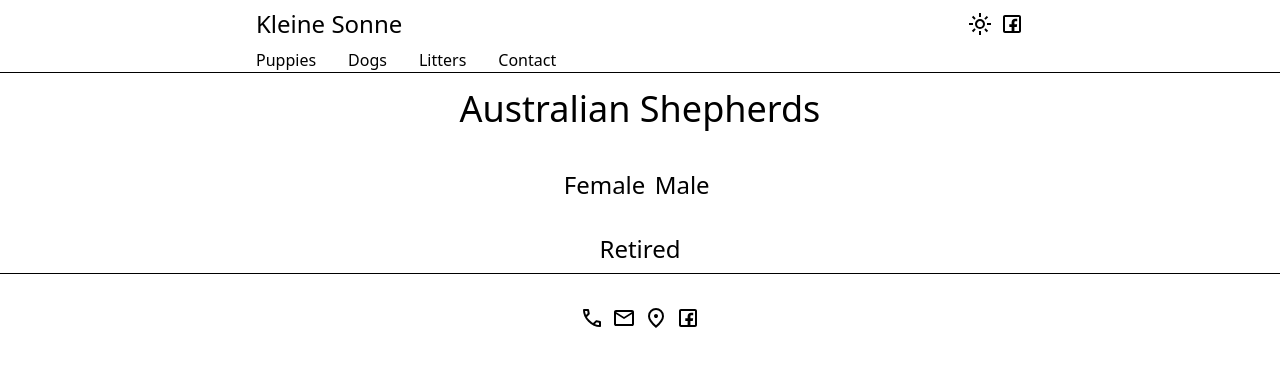
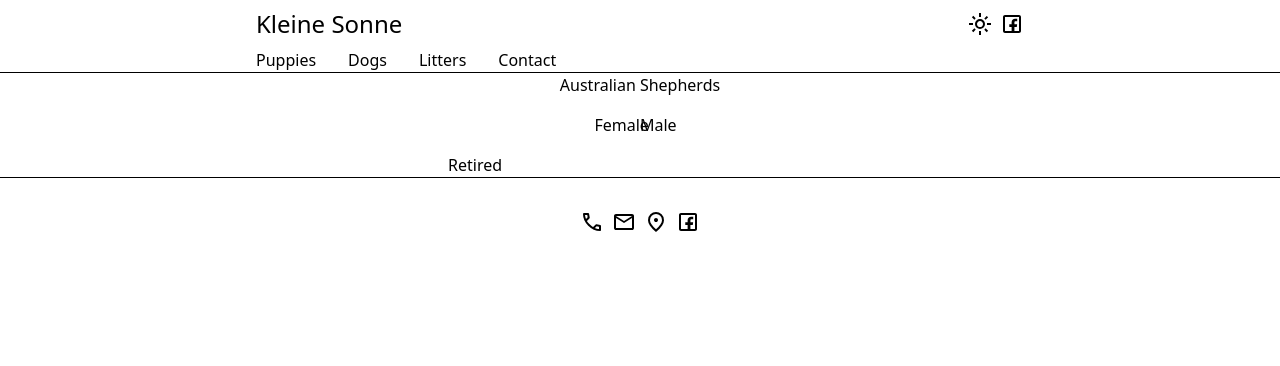
Before and after one commit to mart-mihkel/kleinesonne, a SvelteKit app in the folder front/: page /dogs/1 in a window 1280 px wide. Shown: the top 366 px of the page. Built offline with nearby package versions, Linux system fonts and the light colour scheme.

Commit message:
h tailwind💨

```diff
--- a/front/src/app.css
+++ b/front/src/app.css
@@ -8,18 +8,6 @@ body {
     margin: 0;
     width: 100%;
     height: 100%;
-}
-
-h2 {
-    @apply p-4 text-center text-4xl;
-}
-
-h3 {
-    @apply p-2 text-center text-2xl;
-}
-
-h4 {
-    @apply text-center text-lg;
 }
 
 ::-webkit-scrollbar {
--- a/front/src/lib/components/Thumbnail.svelte
+++ b/front/src/lib/components/Thumbnail.svelte
@@ -18,7 +18,7 @@
     <div
         class="absolute bottom-0 w-10/12 bg-white bg-opacity-50 transition-opacity duration-300 group-hover:opacity-0"
     >
-        <h3>{nickname}</h3>
-        <h4>{name}</h4>
+        <h3 class="p-2 text-center text-2xl">{nickname}</h3>
+        <h4 class="text-center text-lg">{name}</h4>
     </div>
 </a>
--- a/front/src/routes/+page.svelte
+++ b/front/src/routes/+page.svelte
@@ -1,5 +1,5 @@
 <div class="dark:bg-black dark:text-white">
-    <h2>Puppies available</h2>
+    <h2 class="p-4 text-center text-4xl">Puppies available</h2>
     <div class="flex flex-col md:h-[600px] md:flex-row">
         <div
             class="group relative transition-all duration-500 ease-out md:w-1/3 hover:md:w-1/2"
@@ -60,7 +60,7 @@
 <div
     class="flex flex-col gap-4 py-4 md:px-44 lg:px-64 dark:bg-black dark:text-white"
 >
-    <h2>About</h2>
+    <h2 class="p-4 text-center text-4xl">About</h2>
     <p class="text-justify">
         Lorem ipsum dolor sit amet, consectetur adipiscing elit. Phasellus
         commodo leo aliquet massa viverra dapibus. Aliquam at viverra tortor.
--- a/front/src/routes/contact/+page.svelte
+++ b/front/src/routes/contact/+page.svelte
@@ -1,5 +1,5 @@
 <div class="flex flex-col md:px-44 lg:px-64 dark:bg-black dark:text-white">
-    <h2>Contact</h2>
+    <h2 class="  p-4 text-center text-4xl">Contact</h2>
     <p class="flex flex-row gap-2">
         <svg
             class="fill-black dark:fill-white"
```
